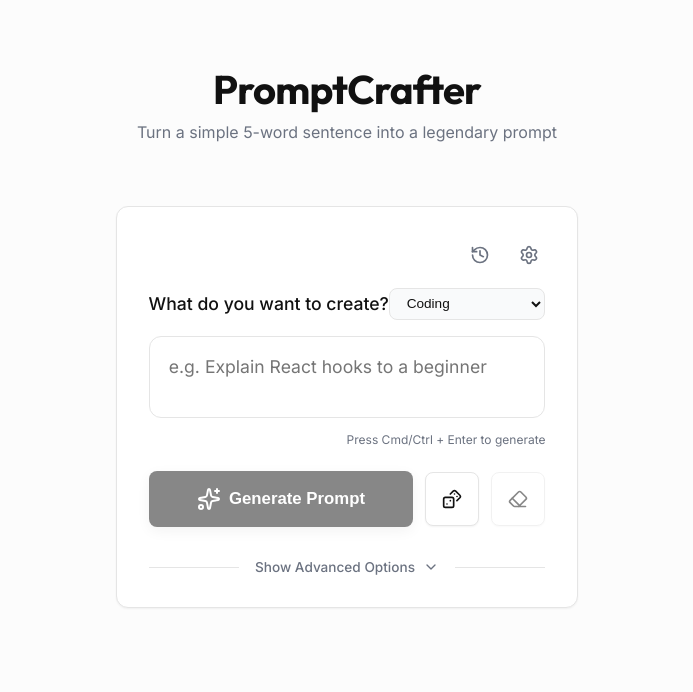
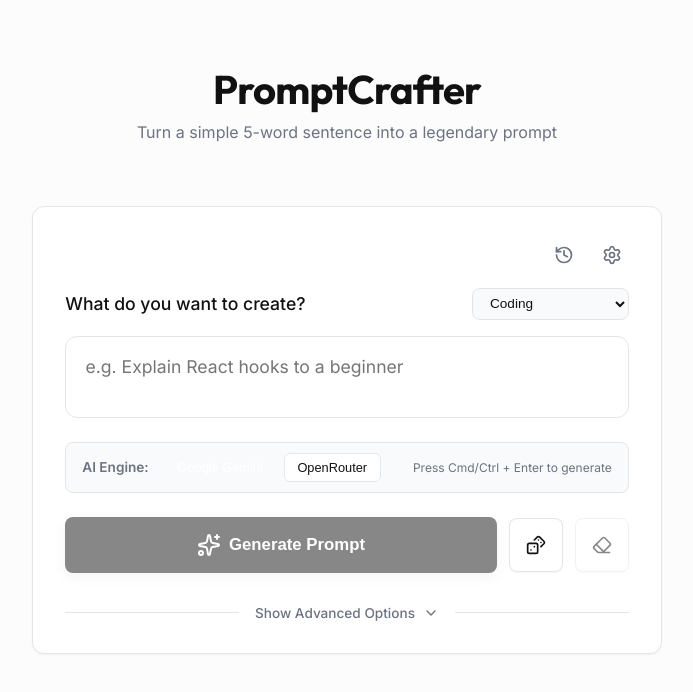
Before and after one commit to njrankitsam11-gif/promptcrafter, a React (Vite) app: page / in a window 1280 px wide. Both pictures are taken after a click on the element "PromptCrafter". Shown: the top 692 px of the page, without its empty margins (293-986 px from the left). Built offline with nearby package versions, Linux system fonts and the light colour scheme.

Commit message:
Add highly visible API Engine toggle to main UI

```diff
--- a/src/App.tsx
+++ b/src/App.tsx
@@ -565,8 +565,46 @@ Do not include any pleasantries or conversational filler. Output ONLY the genera
                 outline: 'none'
               }}
             />
-            <div style={{ fontSize: '0.75rem', color: 'var(--text-muted)', textAlign: 'right', marginTop: '0.4rem' }}>
-              Press Cmd/Ctrl + Enter to generate
+            <div style={{ display: 'flex', gap: '1rem', marginTop: '1rem', alignItems: 'center', background: '#f9fafb', padding: '0.6rem 1rem', borderRadius: '8px', border: '1px solid var(--panel-border)', flexWrap: 'wrap' }}>
+              <span style={{ fontSize: '0.85rem', fontWeight: 600, color: 'var(--text-muted)' }}>AI Engine:</span>
+              <div style={{ display: 'flex', gap: '0.5rem' }}>
+                <button
+                  onClick={() => handleProviderChange('google')}
+                  style={{
+                    padding: '0.4rem 0.8rem',
+                    fontSize: '0.8rem',
+                    borderRadius: '6px',
+                    border: apiProvider === 'google' ? '1px solid var(--accent)' : '1px solid #e5e7eb',
+                    background: apiProvider === 'google' ? 'var(--accent)' : 'white',
+                    color: apiProvider === 'google' ? 'white' : 'var(--text-main)',
+                    cursor: 'pointer',
+                    fontWeight: 500,
+                    transition: 'all 0.2s'
+                  }}
+                >
+                  Google Gemini
+                </button>
+                <button
+                  onClick={() => handleProviderChange('openrouter')}
+                  style={{
+                    padding: '0.4rem 0.8rem',
+                    fontSize: '0.8rem',
+                    borderRadius: '6px',
+                    border: apiProvider === 'openrouter' ? '1px solid var(--accent)' : '1px solid #e5e7eb',
+                    background: apiProvider === 'openrouter' ? 'var(--accent)' : 'white',
+                    color: apiProvider === 'openrouter' ? 'white' : 'var(--text-main)',
+                    cursor: 'pointer',
+                    fontWeight: 500,
+                    transition: 'all 0.2s'
+                  }}
+                >
+                  OpenRouter
+                </button>
+              </div>
+              <div style={{ flex: 1 }} />
+              <div style={{ fontSize: '0.75rem', color: 'var(--text-muted)' }}>
+                Press Cmd/Ctrl + Enter to generate
+              </div>
             </div>
           </div>
 
```
